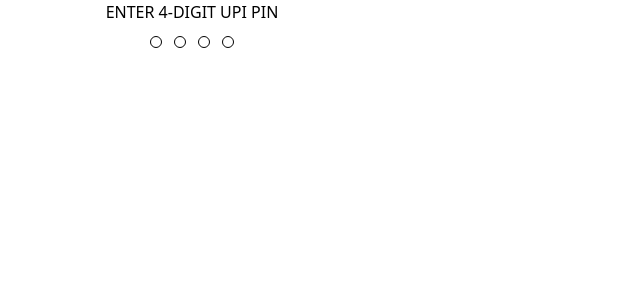
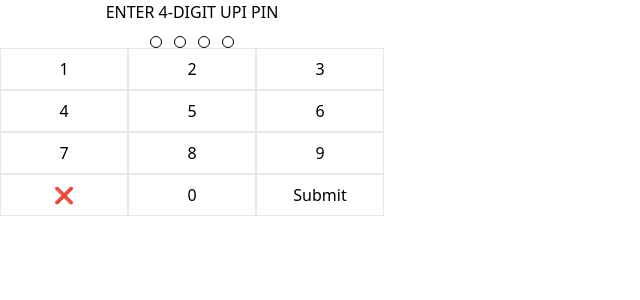
Before and after one commit to pranjulagrawal9/eka-assignment, a React (Vite) app: page / in a window 1280 px wide. Shown: the top 300 px of the page, without its empty margins (0-640 px from the left). Built offline with nearby package versions, Linux system fonts and the light colour scheme.

Commit message:
create UI for keyboard

```diff
--- a/src/App.jsx
+++ b/src/App.jsx
@@ -16,6 +16,19 @@
             ))}
         </div>
       </div>
+
+      <div className="grid grid-cols-3">
+        {Array(9)
+          .fill()
+          .map((_, i) => (
+            <button key={i + 1} className="border text-center py-2">
+              {i + 1}
+            </button>
+          ))}
+        <button className="border text-center py-2">❌</button>
+        <button className="border text-center py-2">0</button>
+        <button className="border text-center py-2 font-medium">Submit</button>
+      </div>
     </div>
   );
 }
```
